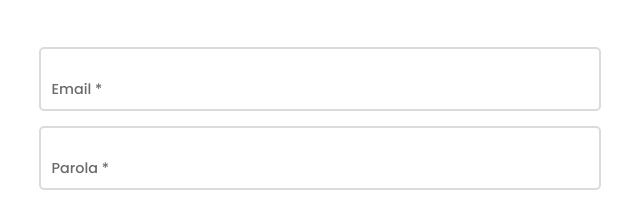
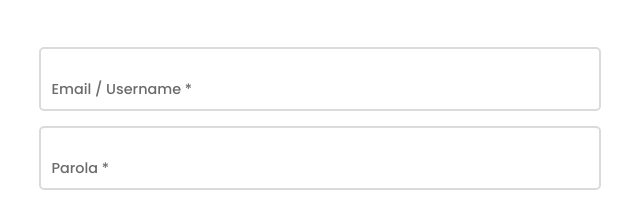
Before and after one commit to BogdanGherghiceanu/proiect_tw, a plain HTML site: page pages/index.html in a window 1280 px wide. Both pictures are taken after a click on the link "Am cont". Shown: the part 152-374 px from the top of the page, 320-960 px from the left. Drawn offline with nearby package versions, Linux system fonts and the light colour scheme.

Commit message:
Update index.html

```diff
--- a/pages/index.html
+++ b/pages/index.html
@@ -62,8 +62,8 @@
             <div id="loginModalForm" class="form-myProfile">
                 <form>
                     <label for="email">
-                        <input type="email" id="login_email" name="email" placeholder="Email">
-                        <span>Email * </span>
+                        <input type="text" id="login_email" name="email" placeholder="Email">
+                        <span>Email / Username * </span>
                     </label>
 
                     <label for="parola">
```
